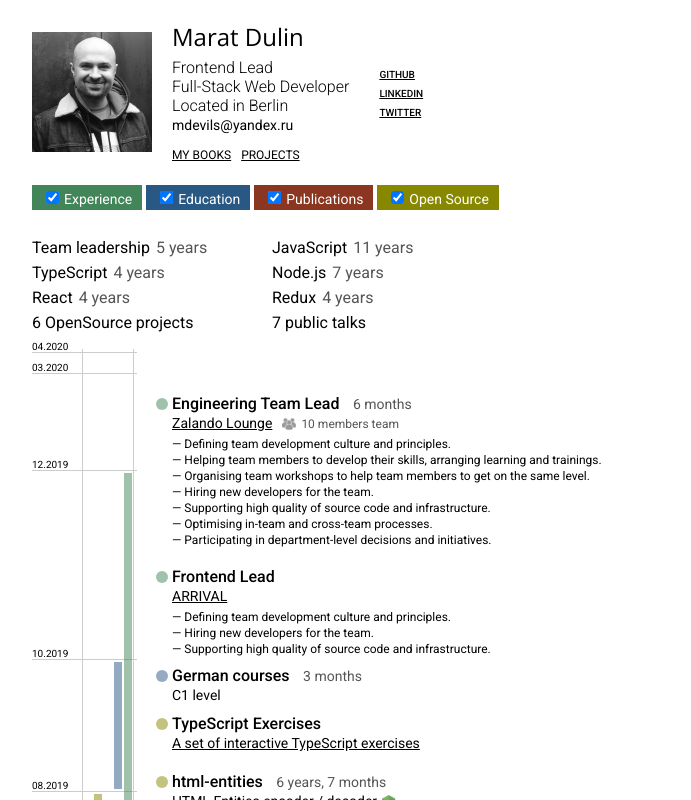
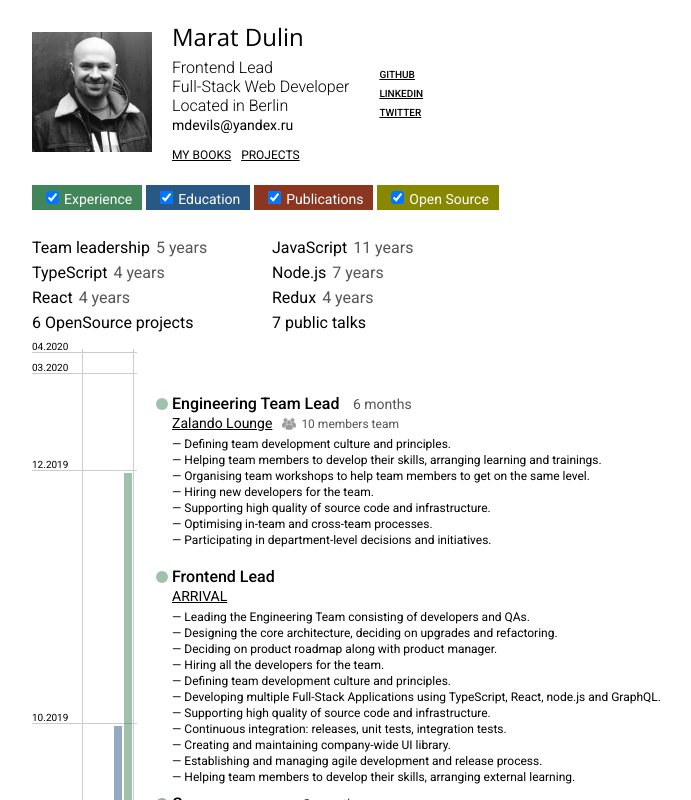
Before and after one commit to mdevils/mdevils, a React (Create React App) app: page / in a window 1280 px wide. Shown: the top 800 px of the page, without its empty margins (58-749 px from the left). Built offline with nearby package versions, Linux system fonts and the light colour scheme.

Commit message:
Add to ARRIVAL points

```diff
--- a/src/data/timeline.ts
+++ b/src/data/timeline.ts
@@ -227,11 +227,19 @@ export const timeline: TimelineItem[] = ([
     link: 'https://www.arrival.com/',
     from: '2020-04',
     to: now,
-    work: ['Team leadership', 'JavaScript', 'TypeScript', 'Node.js', 'React', 'Redux'],
+    work: ['Team leadership', 'JavaScript', 'TypeScript', 'Node.js', 'React', 'Redux', 'GraphQL'],
     points: [
+      'Leading the Engineering Team consisting of developers and QAs.',
+      'Designing the core architecture, deciding on upgrades and refactoring.',
+      'Deciding on product roadmap along with product manager.',
+      'Hiring all the developers for the team.',
       'Defining team development culture and principles.',
-      'Hiring new developers for the team.',
-      'Supporting high quality of source code and infrastructure.'
+      'Developing multiple Full-Stack Applications using TypeScript, React, node.js and GraphQL.',
+      'Supporting high quality of source code and infrastructure.',
+      'Continuous integration: releases, unit tests, integration tests.',
+      'Creating and maintaining company-wide UI library.',
+      'Establishing and managing agile development and release process.',
+      'Helping team members to develop their skills, arranging external learning.'
     ]
   },
   {
```
